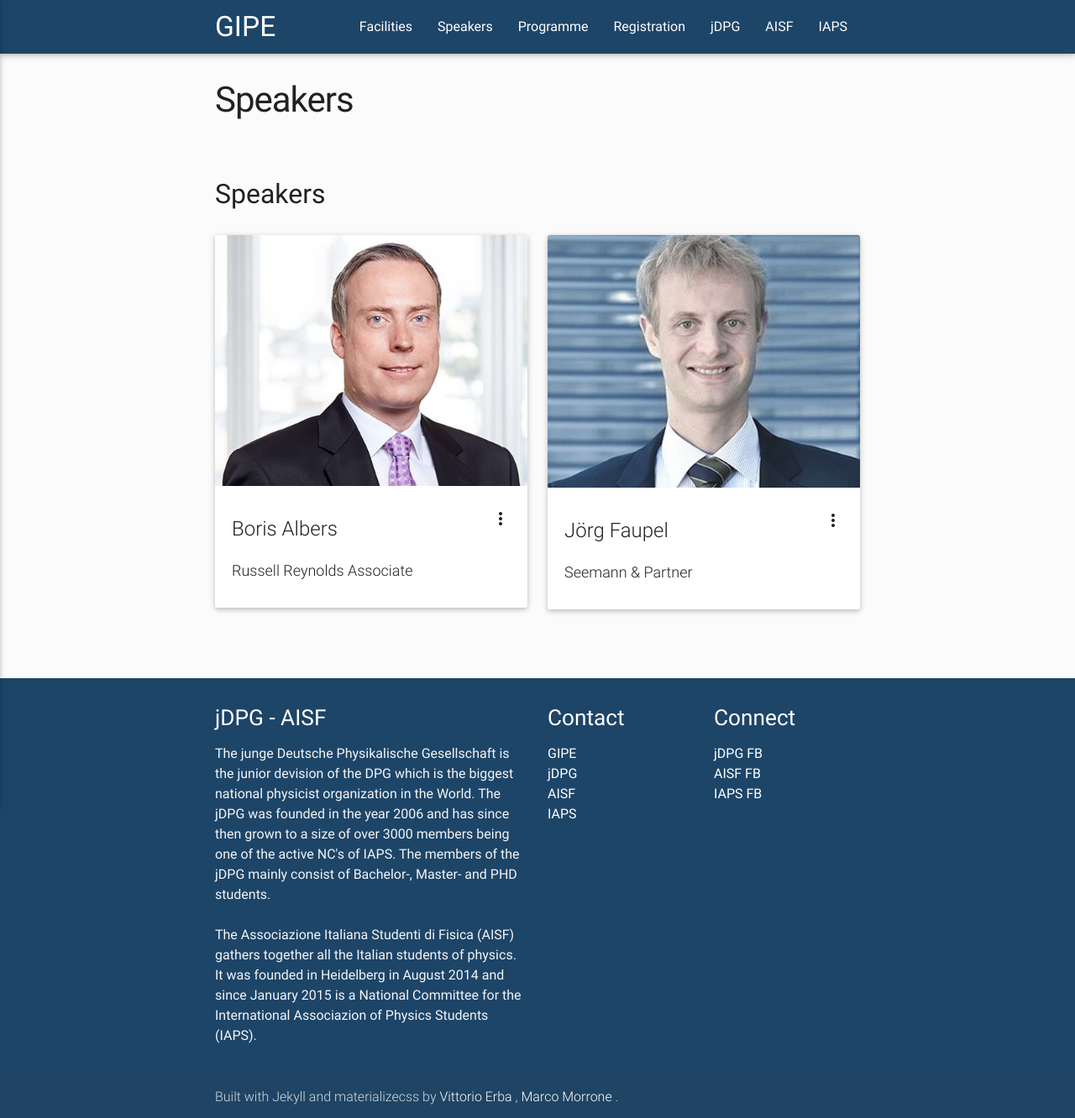
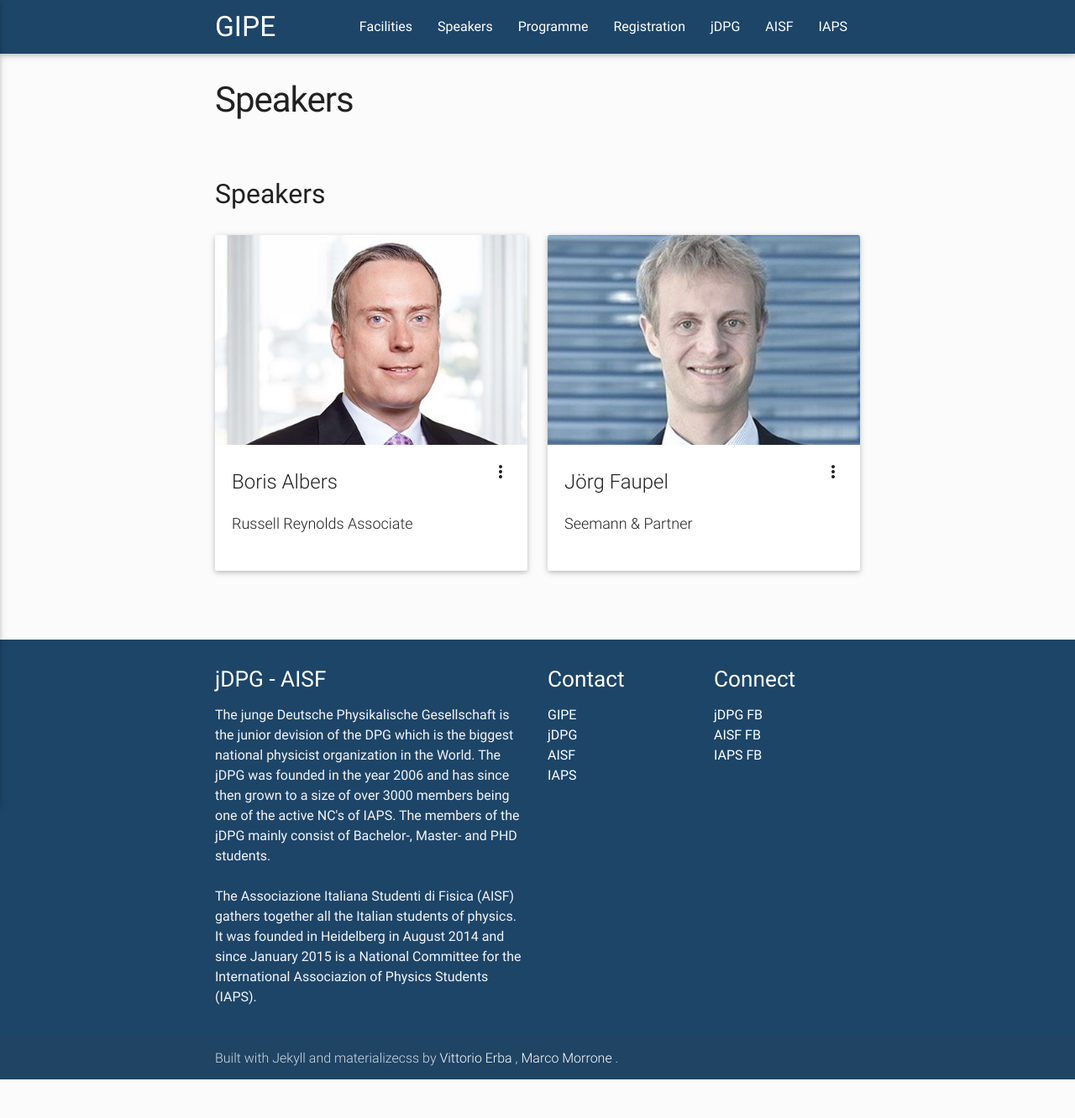
Before and after one commit to eligara/gipe, a Jekyll site: the page built from speakers.html, in a window 1280 px wide. Shown: the whole page at 84% size. Built offline with Jekyll 4.4.1, drawn with Linux system fonts in a browser that asks for light colours; nearby versions of some CDN libraries; after the commit the page ends 1286 px from its top, so only the background shows below that.

Commit message:
size cards

```diff
--- a/speakers.html
+++ b/speakers.html
@@ -14,7 +14,7 @@ title: Speakers
        <div class="row">
         {% endif %}
        <div class="col s12 m6">
-       <div class="card">
+       <div class="medium card">
        <div class="card-image waves-effect eaves-block waves-light">
          <img class="activator responsive-img" src="{{ site.url}}/{{ item.img }}">
 </div>
```
